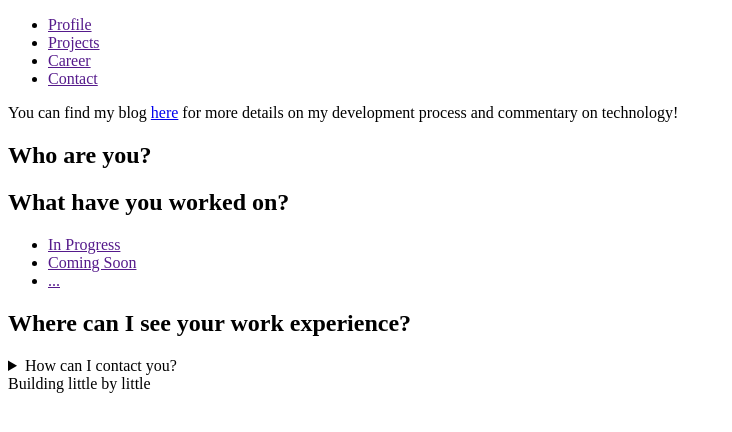
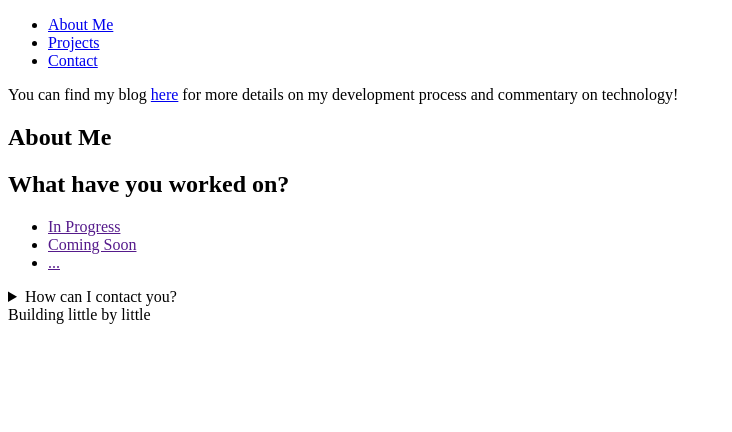
Before and after one commit to 4nn4h/Portfolio, a plain HTML site: page index.html in a window 1280 px wide. Shown: the whole page, without its empty margins (0-732 px from the left). Drawn offline with Linux system fonts and the light colour scheme.

Commit message:
added nav links to jump to in page and consolidated projects and skills sections

```diff
--- a/index.html
+++ b/index.html
@@ -1,7 +1,6 @@
 <!DOCTYPE html>
 <!-- TODO: Write bio text -->
-<!-- TODO: Consider blog page-->
-<!-- TODO: Consider a skills section -->
+<!-- TODO: Consider incorporating skills section with projects -->
 <html lang="en">
     <head>
         <meta charset="UTF-8">
@@ -15,24 +14,23 @@
         <header>
             <nav>
                 <ul>
-                    <li><a href="">Profile</a></li>
-                    <li><a href="">Projects</a></li>
-                    <li><a href="">Career</a></li>
-                    <li><a href="">Contact</a></li>
+                    <li><a href="#about">About Me</a></li>
+                    <li><a href="#projects">Projects</a></li>
+                    <li><a href="#contact">Contact</a></li>
                 </ul>
             </nav>
         </header>
 
         <aside><p>You can find my blog <a href="blog.html">here</a> for more details on my development process and commentary on technology!</p></aside>
 
-        <section>
-            <h1>Who are you?</h1>
+        <section id="about">
+            <h1>About Me</h1>
             <p>
                 <!-- Bio text -->
             </p>
         </section>
 
-        <section>
+        <section id="projects">
             <h2>What have you worked on?</h2>
             <!-- Links to Github repos -->
             <ul>
@@ -42,15 +40,9 @@
             </ul>
         </section>
 
-        <section>
-            <h2>Where can I see your work experience?</h2>
-            <!-- Link to LinkedIn profile -->
-            <p><a href="" target="_blank"></a></p>
-        </section>
-
-        <details>
+        <details id="contact">
             <summary>How can I contact you?</summary>
-            <!-- Email form -->
+            <!-- Email form and LinkedIn -->
             <p>Come back soon</p>
         </details>
 
--- a/style.css
+++ b/style.css
@@ -1 +1,3 @@
 /* TODO: Make a dark AND light mode */
+/* TODO: Make navigation sticky */
+/* TODO: Consider smooth scrolling to page links*/
```
Also changed, not shown: blog.html (+2 -2 lines).
